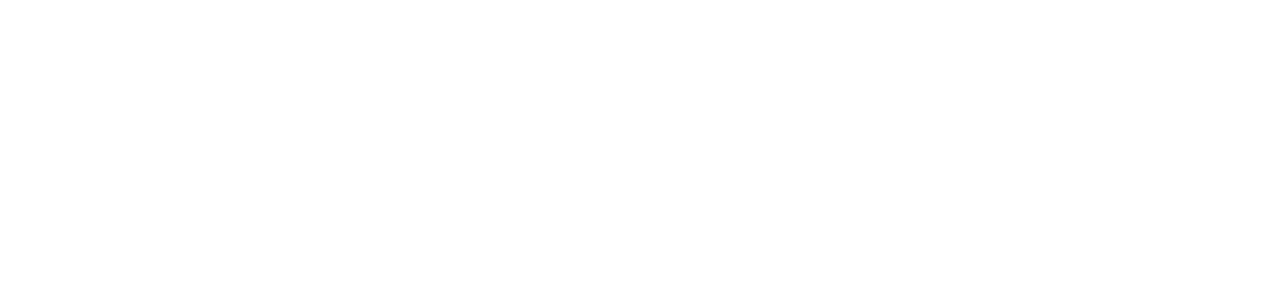
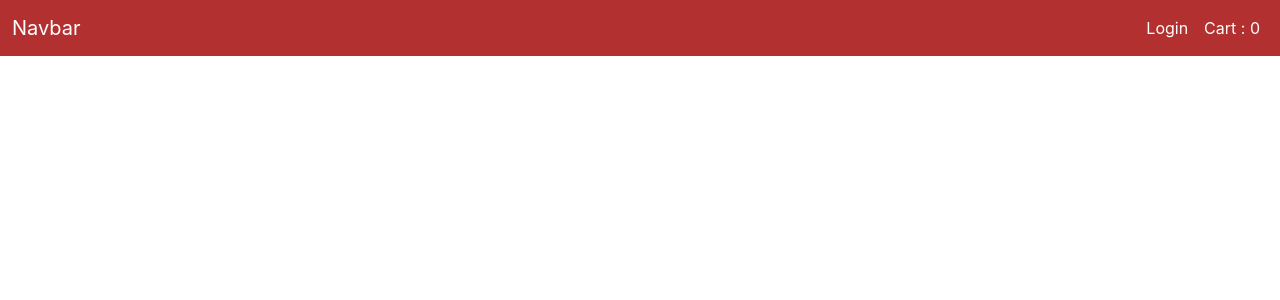
Before and after one commit to piyusha2001/OIBSIP_Pizza-delivery-app, a React (Create React App) app in the folder client/: page /myoPizza in a window 1280 px wide. Before the commit this address had no page. Shown: the top 300 px of the page. Built offline with nearby package versions, Linux system fonts and the light colour scheme.

Commit message:
route to Myo Pizza added

```diff
--- a/client/src/App.js
+++ b/client/src/App.js
@@ -8,6 +8,7 @@ import ForgotPassword from './Screens/ForgotPassword';
 import Home from './Screens/Home';
 import Login from './Screens/Login';
 import Main from './Screens/Main';
+import MyoPizza from './Screens/myoPizza/MyoPizza';
 import PasswordReset from './Screens/PasswordReset';
 import Signup from './Screens/Signup';
 function App() {
@@ -27,6 +28,7 @@ function App() {
 			/>
 			<Route path='/home' exact element={<Home />} />
 			<Route path='/cart' exact element={<CartScreen />} />
+			<Route path='/myoPizza' exact element={<MyoPizza />} />
 		</Routes>
 	);
 }
--- a/client/src/Screens/myoPizza/myoPizza.js
+++ b/client/src/Screens/myoPizza/myoPizza.js
@@ -1,10 +1,11 @@
 import React from 'react';
 import Navbar from '../../Components/Navbar/Navbar';
 
-export default function myoPizza() {
+export default function MyoPizza() {
 	return (
 		<div>
 			<Navbar />
+			<myoPizza />
 		</div>
 	);
 }
```
